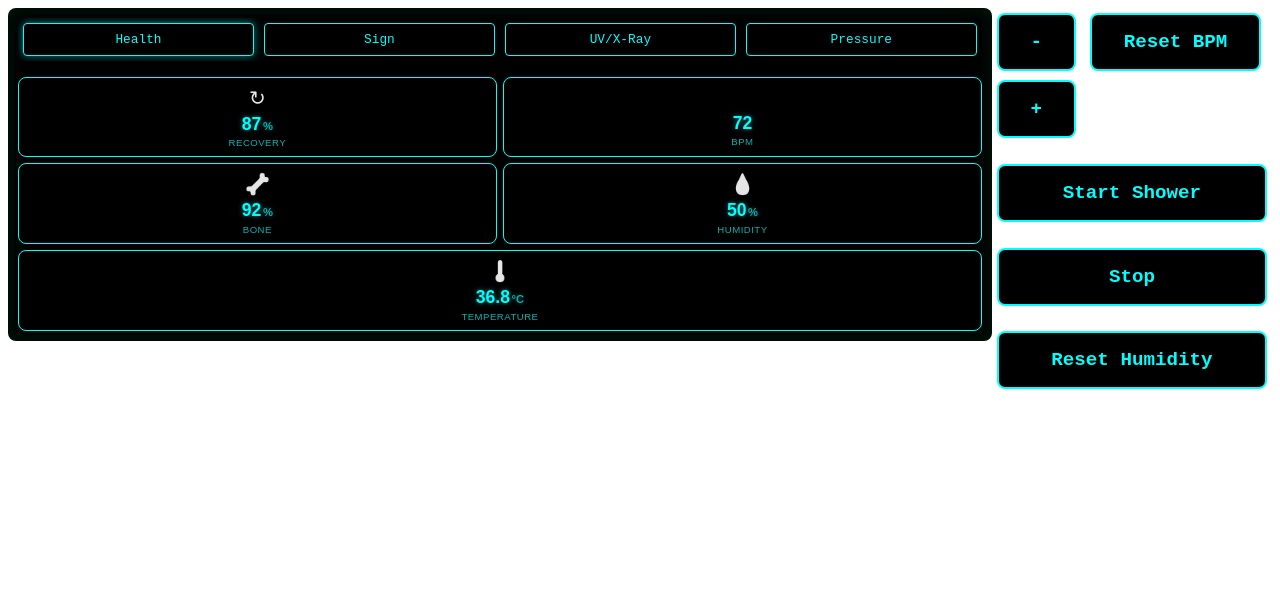
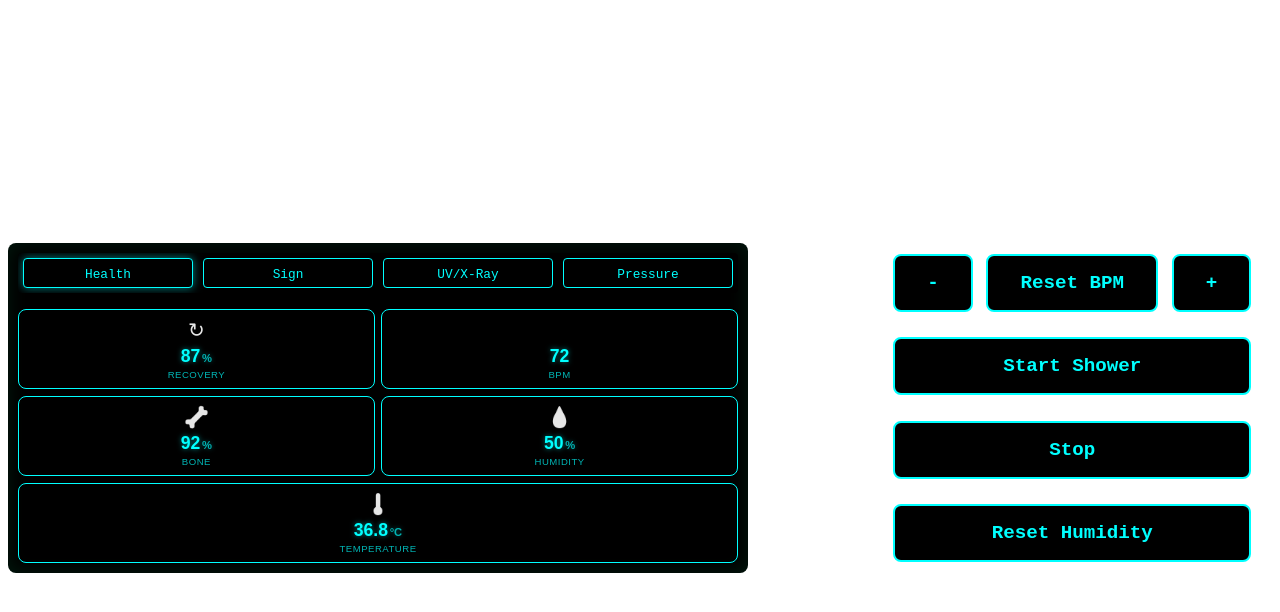
Before and after one commit to Rai1975/iCast---UI-Project-2, a Svelte app in the folder my-svelte-app/: page / in a window 1280 px wide. Shown: the top 612 px of the page. Built offline with nearby package versions, Linux system fonts and the light colour scheme.

Commit message:
Fixed alignment of buttons

```diff
--- a/my-svelte-app/src/HandCast.svelte
+++ b/my-svelte-app/src/HandCast.svelte
@@ -158,8 +158,6 @@
       {/if}
     </div>
   </div>
-
-  <div class="controls-div">
   <div class="bottom-controls">
     <div class="bpm-controls">
       <button class="control-btn" on:click={decreaseBPM}>-</button>
@@ -171,13 +169,18 @@
     <button class="control-btn reset" on:click={resetHydration}>Reset Humidity</button>
     </div>
 </div>
-</div>
 
 <style>
   .main-container {
     display: flex;
     flex-direction: row;
     min-height: 100vh;
+  }
+
+  /* make main container align items center so controls vertically center next to screen */
+  .main-container {
+    align-items: center;
+    gap: 1rem;
   }
   @keyframes pulse {
     0%, 100% { opacity: 0.3; }
@@ -193,22 +196,22 @@
     justify-content: center;
   }
 
-  .controls-div {
-    max-height: fit-content;
-  }
-
   .screen-content {
     background: var(--background-color);
     border-radius: 8px;
     padding: 10px;
-    height: 100%;
-    width: 100%;
-    overflow-y: auto;
+    /* Fixed size so it remains the same across scenes */
+    width: 720px; /* desktop/tablet fixed width - change as needed */
+    height: 310px; /* fixed height - change as needed */
+    overflow: hidden; /* prevent outer scroll, use inner scrolling for page-content */
     color: var(--font-color);
     font-family: 'Courier New', monospace;
     font-size: clamp(12px, 1.5vmin, 24px);
     box-shadow: inset 0 0 20px rgba(0,255,136,0.1);
     position: relative;
+    flex: 0 0 auto;
+    display: flex;
+    flex-direction: column;
   }
   .nav-menu {
     display: flex;
@@ -239,17 +242,21 @@
     background: var(--background-color);
   }
   .page-content {
+    /* make page content scroll internally while parent stays fixed */
+    flex: 1 1 auto;
+    overflow-y: auto;
     height: calc(100% - 2.5rem);
-    overflow-y: auto;
   }
 
   .bottom-controls {
     display: flex;
     flex-direction: column;
-    justify-content: center;
+    justify-content: center; /* center vertically alongside screen */
     gap: 1rem;
     z-index: 1000;
     pointer-events: all;
+    margin-left: auto; /* push controls to the far right of the main container */
+    margin-right: 1rem; /* small gap from right edge */
   }
 
   .control-btn {
--- a/my-svelte-app/src/Pressure.svelte
+++ b/my-svelte-app/src/Pressure.svelte
@@ -242,7 +242,7 @@
 
 <style>
   .pressure-container {
-    width: 100%;
+    width: 99%;
     height: 100%;
     display: flex;
     flex-direction: column;
--- a/my-svelte-app/src/UVXray.svelte
+++ b/my-svelte-app/src/UVXray.svelte
@@ -205,7 +205,7 @@
     flex-direction: column;
     gap: 1.5rem;
     padding: 1rem;
-    height: 100%;
+    height: 90%;
     color: var(--font-color);
     align-items: center;
     justify-content: center;
@@ -322,6 +322,7 @@
     align-items: center;
     justify-content: center;
     transition: opacity 0.3s ease;
+    rotate: 90deg;
   }
 
   .xray-bone {
```
Lines whose indentation alone changed are shown as unchanged.
